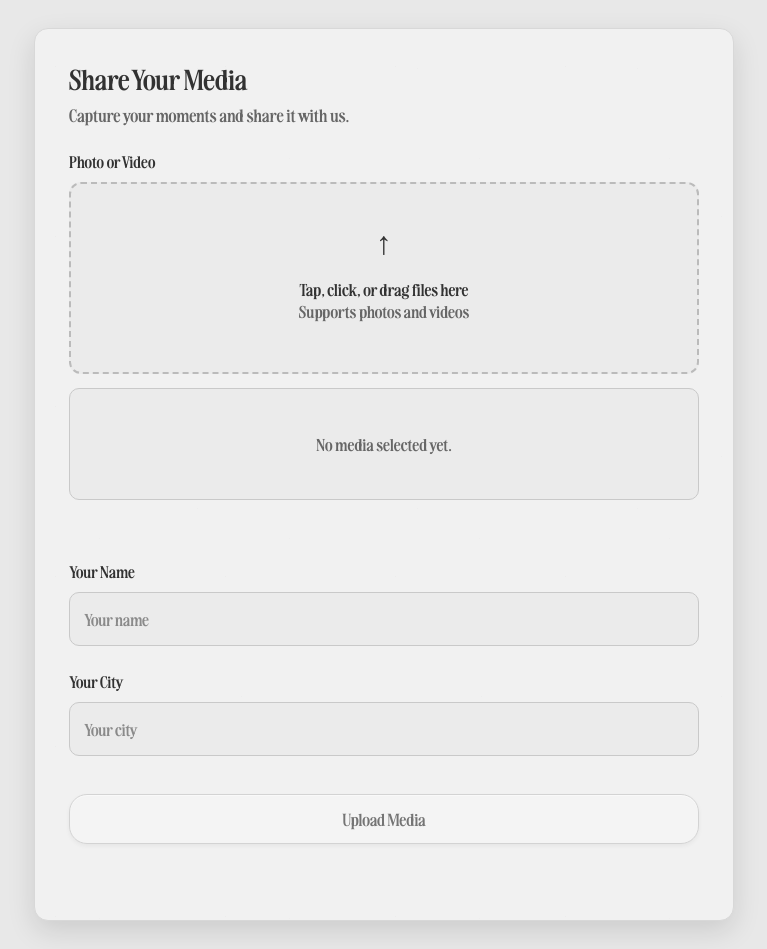
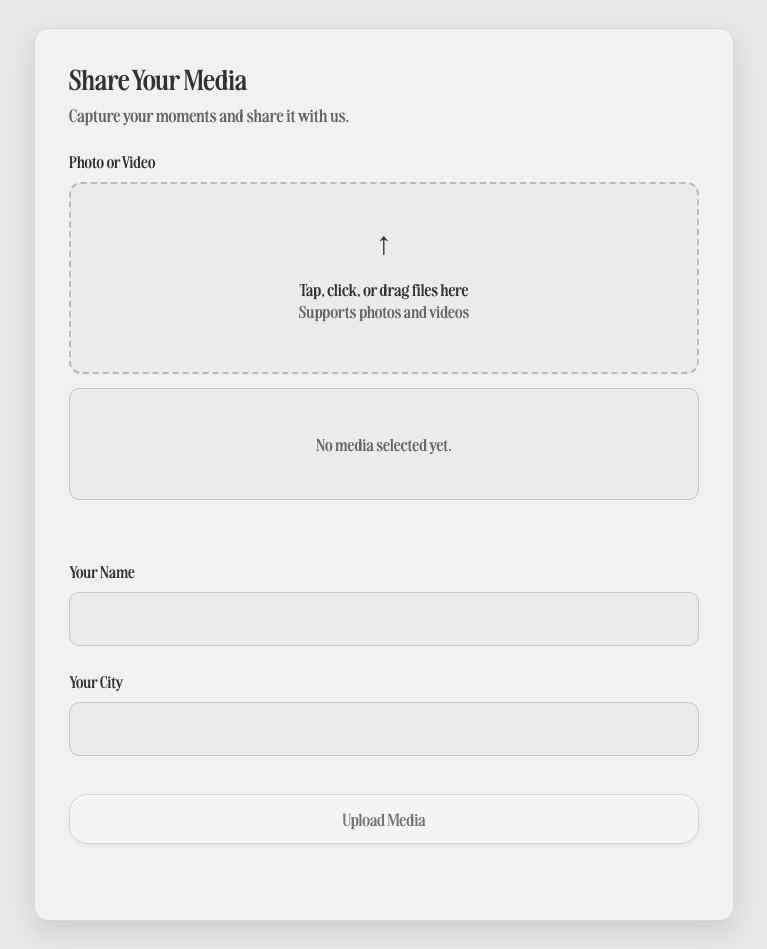
Before and after one commit to wearevalues/dadgamesupload, a website: page public/index.html in a window 1280 px wide. Shown: the whole page, without its empty margins (256-1023 px from the left). Drawn offline with Linux system fonts and the light colour scheme; no server answers.

Commit message:
Remove redundant name and city placeholders
Made-with: Cursor

```diff
--- a/public/index.html
+++ b/public/index.html
@@ -34,12 +34,12 @@
 
           <div class="field">
             <label for="nameInput">Your Name</label>
-            <input id="nameInput" class="input" type="text" name="name" autocomplete="name" placeholder="Your name" required />
+            <input id="nameInput" class="input" type="text" name="name" autocomplete="name" required />
           </div>
 
           <div class="field">
             <label for="cityInput">Your City</label>
-            <input id="cityInput" class="input" type="text" name="city" autocomplete="address-level2" placeholder="Your city" required />
+            <input id="cityInput" class="input" type="text" name="city" autocomplete="address-level2" required />
           </div>
 
           <button class="submit" id="submitBtn" type="submit" disabled>
```
